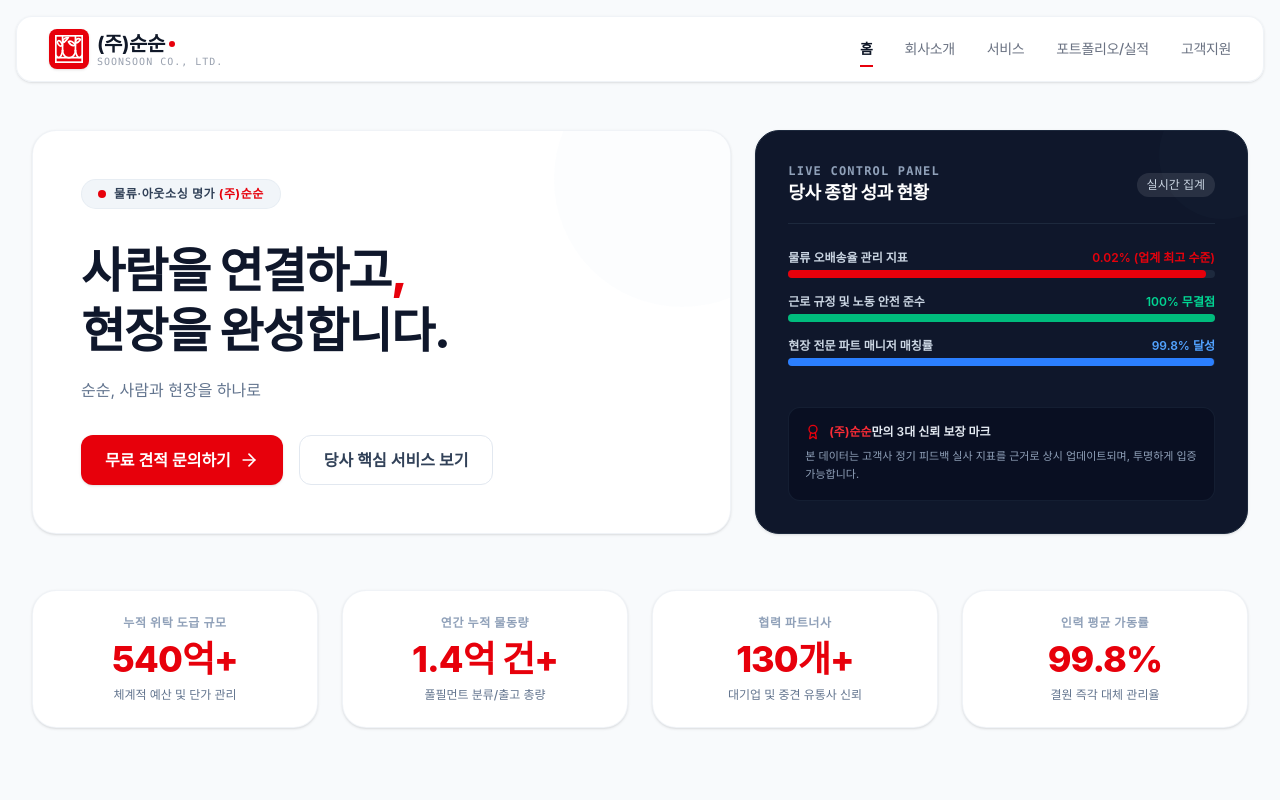
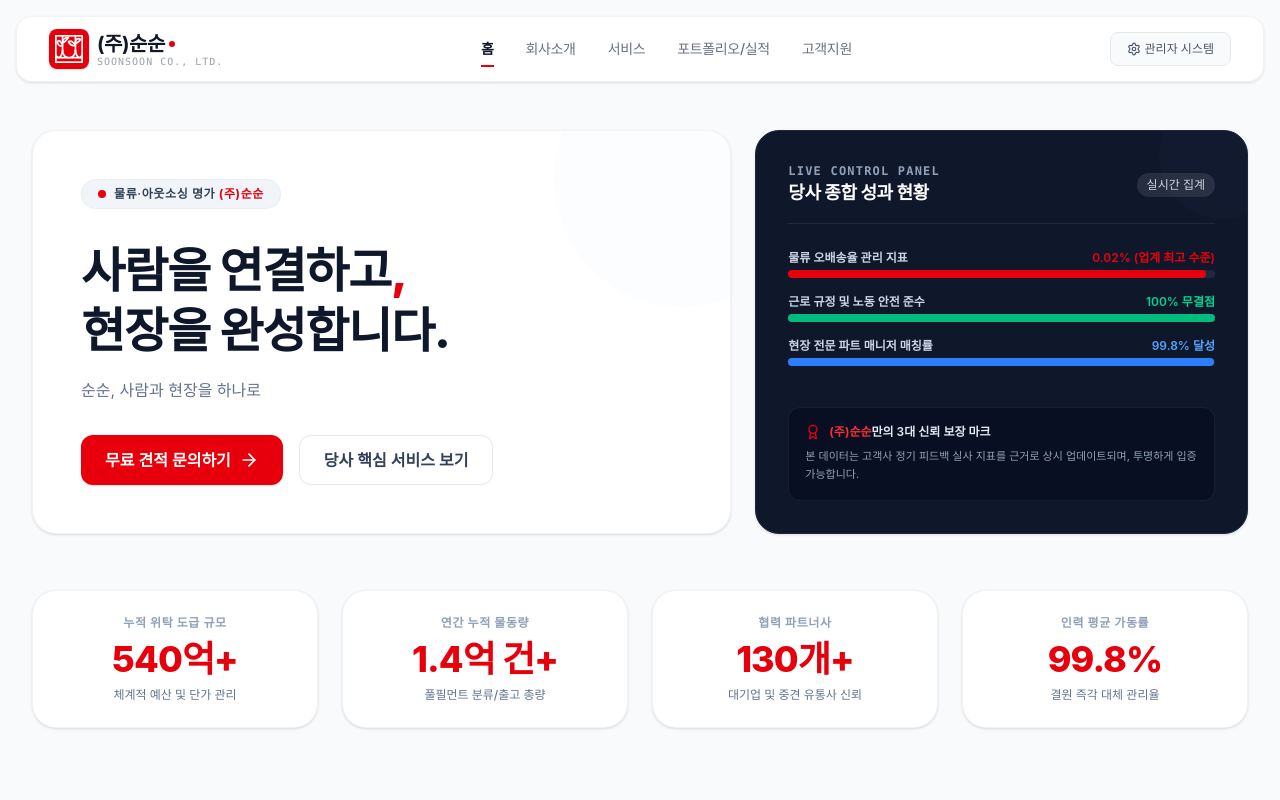
Before and after one commit to kwonhyukbin0708-byte/-, a React (Vite) app: page / in a window 1280 px wide. Shown: the top 800 px of the page. Built offline with nearby package versions, Linux system fonts and the light colour scheme; a web font is replaced by a local one.

Commit message:
feat: default admin menu visibility to enabled
Update the initialization logic for the admin menu to default to visible when no saved preference exists.

```diff
--- a/src/App.tsx
+++ b/src/App.tsx
@@ -75,8 +75,9 @@
   const [showAdminMenu, setShowAdminMenu] = useState<boolean>(() => {
     const urlParams = new URLSearchParams(window.location.search);
     const hasParam = urlParams.get('admin') === 'true' || urlParams.get('setup') === 'true';
-    const isSaved = localStorage.getItem('soonsoon_show_admin_menu') === 'true';
-    return hasParam || isSaved;
+    const isSaved = localStorage.getItem('soonsoon_show_admin_menu');
+    if (isSaved === null) return true; // Default to true as requested by the user
+    return hasParam || isSaved === 'true';
   });
 
   // Listen for Ctrl+Shift+A (or Cmd+Shift+A) to toggle admin button visibility
```
